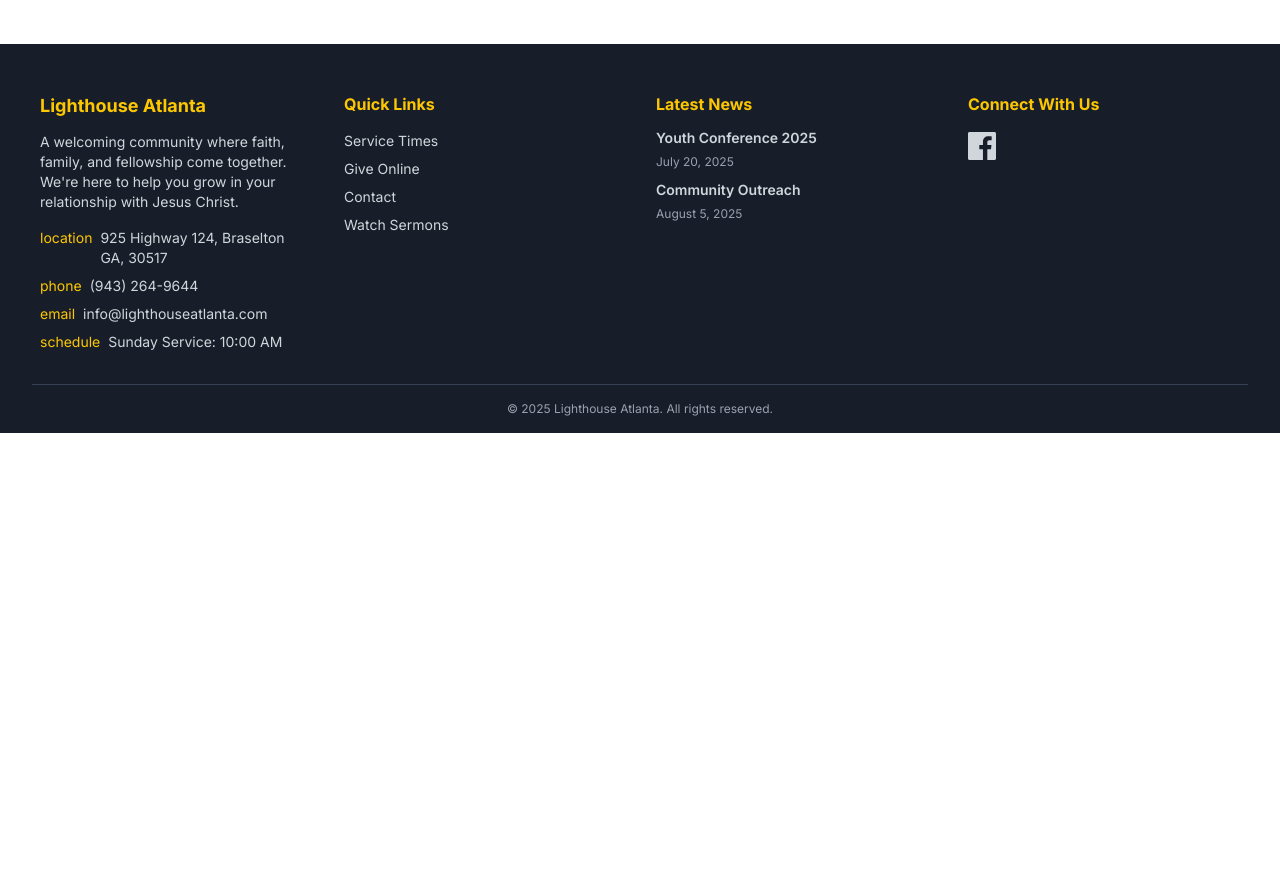
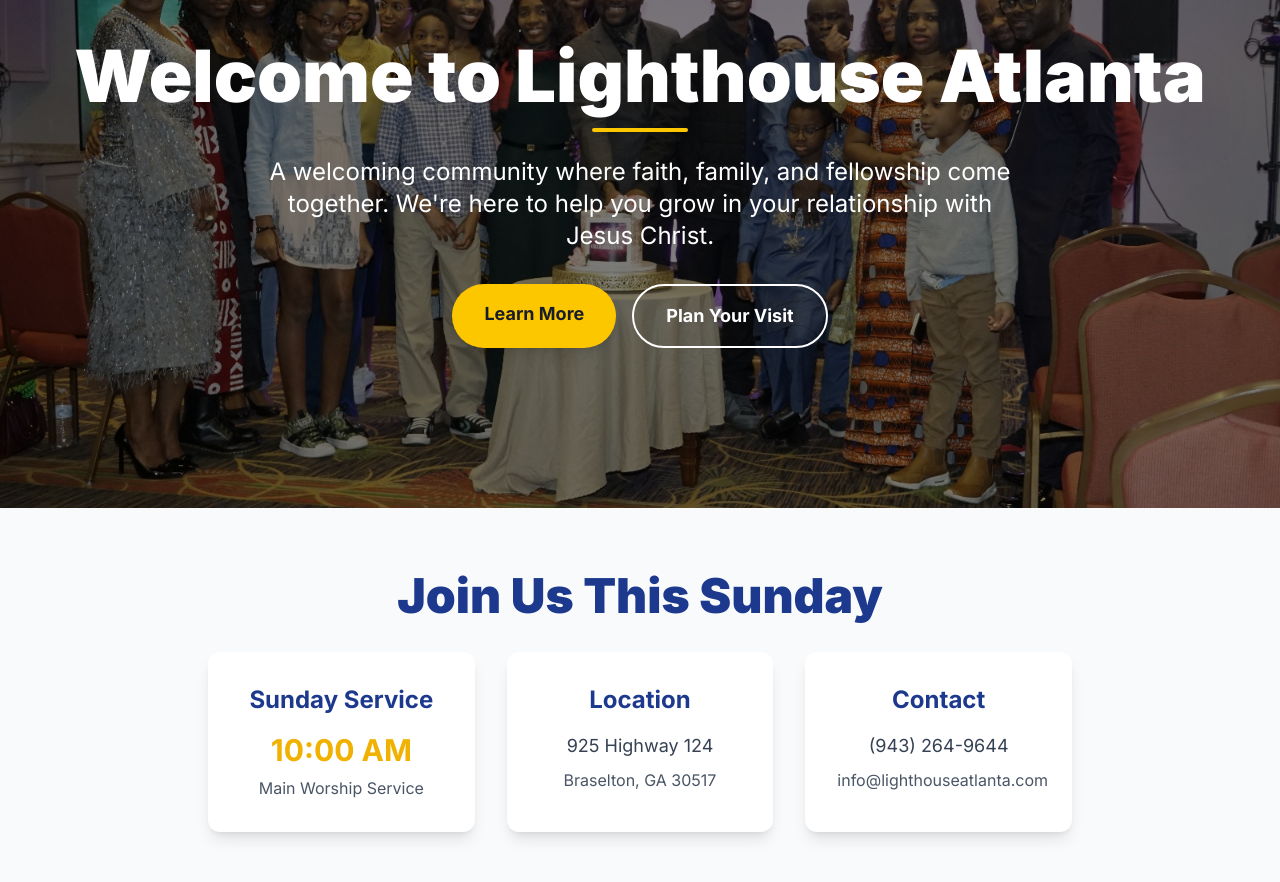
Before and after one commit to GeniusEmmanuel8/lighthousewebsite, a Next.js app: page / in a window 1280 px wide. Shown: the part 200-1082 px from the top of the page. Before the commit the page ends 800 px from the top, so only its background shows below. Built offline with nearby package versions, Linux system fonts and the light colour scheme; no server answers.

Commit message:
Fix homepage: replace WordPress dependency with static welcome page

```diff
--- a/src/app/page.tsx
+++ b/src/app/page.tsx
@@ -1,61 +1,135 @@
-import { gql } from '@apollo/client';
-import client from '../../lib/apolloClient';
+import Image from 'next/image';
 
-// Enable ISR - revalidate every 60 seconds (1 minute)
-export const revalidate = 60;
+export default function Home() {
+  return (
+    <main className="bg-white min-h-screen">
+      {/* Hero Section */}
+      <section className="relative flex flex-col items-center justify-center py-32 md:py-40 text-white overflow-hidden mt-16 md:mt-20">
+        <Image
+          src="/church photo.jpeg"
+          alt="Lighthouse Atlanta Church"
+          fill
+          className="object-cover"
+          priority
+        />
+        <div className="absolute inset-0 bg-black/50 z-10" />
+        <div className="relative z-20 text-center">
+          <h1 className="text-5xl md:text-7xl font-black mb-6 drop-shadow-2xl">
+            Welcome to Lighthouse Atlanta
+            <span className="block w-24 h-1 mx-auto mt-4 bg-yellow-400 rounded-full" />
+          </h1>
+          <p className="text-xl md:text-2xl max-w-3xl mx-auto mb-8">
+            A welcoming community where faith, family, and fellowship come together.
+            We're here to help you grow in your relationship with Jesus Christ.
+          </p>
+          <div className="flex flex-col md:flex-row gap-4 justify-center">
+            <a
+              href="/about"
+              className="bg-yellow-400 text-[#181e29] px-8 py-4 rounded-full font-bold text-lg hover:bg-yellow-300 transition-all shadow-lg hover:shadow-xl"
+            >
+              Learn More
+            </a>
+            <a
+              href="/contact"
+              className="bg-transparent border-2 border-white text-white px-8 py-4 rounded-full font-bold text-lg hover:bg-white hover:text-[#181e29] transition-all"
+            >
+              Plan Your Visit
+            </a>
+          </div>
+        </div>
+      </section>
 
-export default async function Home() {
-  try {
-    // Fetch posts from WordPress GraphQL
-    const { data } = await client.query({
-      query: gql`
-        query AllPosts {
-          posts(first: 5) {
-            nodes {
-              id
-              title
-              content
-              date
-              slug
-              excerpt
-            }
-          }
-        }
-      `
-    });
+      {/* Service Times Section */}
+      <section className="py-16 bg-gray-50">
+        <div className="max-w-4xl mx-auto text-center px-4">
+          <h2 className="text-4xl md:text-5xl font-black text-blue-900 mb-8">Join Us This Sunday</h2>
+          <div className="grid md:grid-cols-3 gap-8">
+            <div className="bg-white rounded-xl shadow-lg p-8">
+              <h3 className="text-2xl font-bold text-blue-900 mb-4">Sunday Service</h3>
+              <p className="text-3xl font-bold text-yellow-500 mb-2">10:00 AM</p>
+              <p className="text-gray-600">Main Worship Service</p>
+            </div>
+            <div className="bg-white rounded-xl shadow-lg p-8">
+              <h3 className="text-2xl font-bold text-blue-900 mb-4">Location</h3>
+              <p className="text-lg text-gray-700 mb-2">925 Highway 124</p>
+              <p className="text-gray-600">Braselton, GA 30517</p>
+            </div>
+            <div className="bg-white rounded-xl shadow-lg p-8">
+              <h3 className="text-2xl font-bold text-blue-900 mb-4">Contact</h3>
+              <p className="text-lg text-gray-700 mb-2">(943) 264-9644</p>
+              <p className="text-gray-600">info@lighthouseatlanta.com</p>
+            </div>
+          </div>
+        </div>
+      </section>
 
-    const posts = data.posts.nodes;
+      {/* Welcome Message */}
+      <section className="py-16 bg-white">
+        <div className="max-w-4xl mx-auto text-center px-4">
+          <h2 className="text-4xl md:text-5xl font-black text-blue-900 mb-8">Welcome to Our Church Family</h2>
+          <p className="text-xl text-gray-700 mb-8 leading-relaxed">
+            At Lighthouse Atlanta, we believe in creating a warm, welcoming environment where everyone can feel at home.
+            Whether you're new to faith or have been walking with Christ for years, you'll find a place to belong here.
+          </p>
+          <div className="grid md:grid-cols-2 gap-8 mt-12">
+            <div className="text-left">
+              <h3 className="text-2xl font-bold text-blue-900 mb-4">What to Expect</h3>
+              <ul className="space-y-3 text-gray-700">
+                <li className="flex items-start">
+                  <span className="text-yellow-500 mr-3 mt-1">•</span>
+                  <span>Contemporary worship music</span>
+                </li>
+                <li className="flex items-start">
+                  <span className="text-yellow-500 mr-3 mt-1">•</span>
+                  <span>Relevant, Bible-based teaching</span>
+                </li>
+                <li className="flex items-start">
+                  <span className="text-yellow-500 mr-3 mt-1">•</span>
+                  <span>Friendly, welcoming community</span>
+                </li>
+                <li className="flex items-start">
+                  <span className="text-yellow-500 mr-3 mt-1">•</span>
+                  <span>Children's ministry available</span>
+                </li>
+              </ul>
+            </div>
+            <div className="text-left">
+              <h3 className="text-2xl font-bold text-blue-900 mb-4">Our Mission</h3>
+              <p className="text-gray-700 mb-4">
+                To be the Light of hope in a dark world, amplifying the joy of the Lord,
+                bringing liberty to the captive, and a more purposeful life to all.
+              </p>
+              <p className="text-gray-700">
+                <strong>Payoff Line:</strong> "...Be the Light, Shine your light"
+              </p>
+            </div>
+          </div>
+        </div>
+      </section>
 
-    return (
-      <main className="container mx-auto px-4 py-8">
-        <h1 className="text-3xl font-bold mb-6">Latest Posts from WordPress</h1>
-        {posts.length === 0 ? (
-          <p className="text-gray-500">No posts found. Create some posts in WordPress to see them here!</p>
-        ) : (
-          posts.map((post: any) => (
-            <article key={post.id} className="mb-8 p-6 bg-white rounded-lg shadow-md">
-              <h2 className="text-xl font-semibold mb-2" dangerouslySetInnerHTML={{ __html: post.title }} />
-              {post.excerpt && (
-                <div className="text-gray-600 mb-3" dangerouslySetInnerHTML={{ __html: post.excerpt }} />
-              )}
-              <div className="prose max-w-none" dangerouslySetInnerHTML={{ __html: post.content }} />
-              <p className="text-sm text-gray-500 mt-4">
-                Published: {new Date(post.date).toLocaleDateString()}
-              </p>
-            </article>
-          ))
-        )}
-      </main>
-    );
-  } catch (error) {
-    console.error('Error fetching posts:', error);
-    return (
-      <main className="container mx-auto px-4 py-8">
-        <h1 className="text-3xl font-bold mb-6">Latest Posts</h1>
-        <p className="text-red-500">
-          Unable to load posts at the moment. Please try again later.
-        </p>
-      </main>
-    );
-  }
+      {/* CTA Section */}
+      <section className="py-16 bg-blue-900 text-white">
+        <div className="max-w-4xl mx-auto text-center px-4">
+          <h2 className="text-4xl md:text-5xl font-black mb-8">Ready to Visit?</h2>
+          <p className="text-xl mb-8">
+            We'd love to meet you! Join us this Sunday and experience the warmth of our church family.
+          </p>
+          <div className="flex flex-col md:flex-row gap-4 justify-center">
+            <a
+              href="/contact"
+              className="bg-yellow-400 text-[#181e29] px-8 py-4 rounded-full font-bold text-lg hover:bg-yellow-300 transition-all shadow-lg hover:shadow-xl"
+            >
+              Plan Your Visit
+            </a>
+            <a
+              href="/about"
+              className="bg-transparent border-2 border-white text-white px-8 py-4 rounded-full font-bold text-lg hover:bg-white hover:text-[#181e29] transition-all"
+            >
+              Learn More About Us
+            </a>
+          </div>
+        </div>
+      </section>
+    </main>
+  );
 }
```
